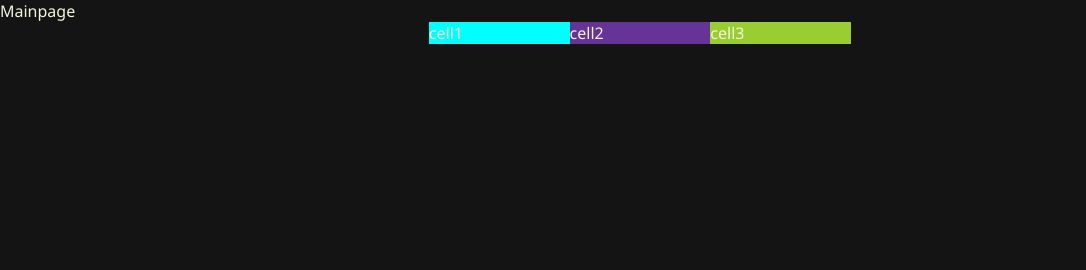
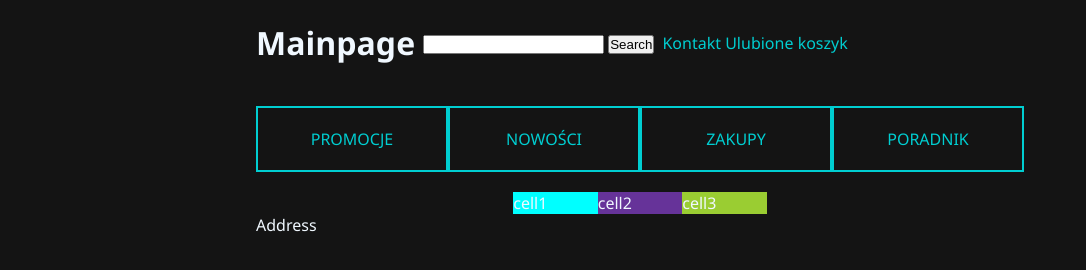
Before and after one commit to KrisTheNewest/web-minigame, a website: page webpage/index.html in a window 1280 px wide. Shown: the whole page, without its empty margins (0-1086 px from the left). Drawn offline with Linux system fonts and the light colour scheme.

Commit message:
baisc layout

```diff
--- a/webpage/index.css
+++ b/webpage/index.css
@@ -3,11 +3,29 @@
   padding: 0;
   margin: 0;
 }
+h1 {
+  margin-block: 0.67em;
+  font-size: 2em;
+}
+a {
+	all: unset;
+	color: darkturquoise;
+	cursor: pointer;
+}
+a:visited {
+	color: darkcyan;
+}
 
 body {
 	background-color: rgb(20, 20, 20);
-	color: beige;
+	color: aliceblue;
 	font-family: "Segoe UI", Tahoma, Geneva, Verdana, sans-serif;
+	margin-left: 20%;
+	margin-right: 20%;
+}
+nav {
+	display: flex;
+	flex-direction: column;
 }
 
 main {
@@ -23,3 +41,20 @@ main {
 	grid-auto-rows: 100%;
 	grid-auto-columns: calc(100%/3);
 }
+
+#tab-list {
+	display: flex;
+	flex-direction: row;
+	justify-content: space-around;
+
+	margin-top: 20px;
+	margin-bottom: 20px;
+}
+
+#tab-list > a {
+	padding-bottom: 20px;
+	padding-top: 20px;
+	flex: 1;
+	text-align: center;
+	border: 2px darkturquoise solid;
+}
--- a/webpage/index.html
+++ b/webpage/index.html
@@ -9,7 +9,24 @@
 </head>
 <body>
 	<nav>
-		Mainpage
+		<div style="display: flex; align-items: center;">
+			<h1 style="margin-right: 8px;">Mainpage</h1>
+			<form style="margin-right: 8px;">
+				<input type="text" name="mainsearch" id="s">
+				<input type="submit" value="Search" formmethod="dialog">
+			</form>
+			<div>
+				<a href="/kontakt">Kontakt</a>
+				<a href="/fav">Ulubione</a>
+				<a href="/koszyk">koszyk</a>
+			</div>
+		</div>
+		<div id="tab-list">
+			<a href="/TAB1">PROMOCJE</a>
+			<a href="/TAB2">NOWOŚCI</a>
+			<a href="/TAB3">ZAKUPY</a>
+			<a href="/Tab4">PORADNIK</a>
+		</div>
 	</nav>
 	<main>
 		<div id="board">
@@ -18,5 +35,8 @@
 			<div style="background-color: yellowgreen;">cell3</div>
 		</div>
 	</main>
+	<footer>
+		Address
+	</footer>
 </body>
 </html>
```
